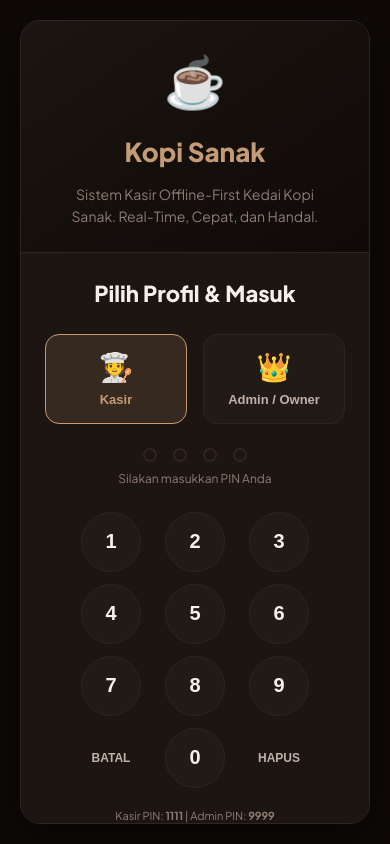
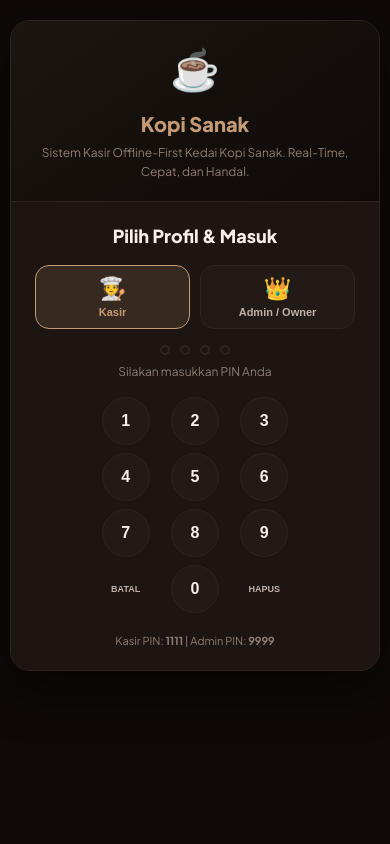
Before and after one commit to Wahyu-07/kasir-kedai-kopi, a React (Vite) app: page / in a window 390 px wide. Built offline with nearby package versions, Linux system fonts and the light colour scheme.

Commit message:
feat: hapus pajak PB1, tambah metode bayar QRIS, dan rapikan responsivitas mobile & tablet

```diff
--- a/src/App.jsx
+++ b/src/App.jsx
@@ -298,7 +298,7 @@ export default function App() {
                   cart.reduce((acc, cartItem) => {
                     const item = menuItems.find(m => m.id === cartItem.menuId);
                     return acc + (item ? item.price * cartItem.quantity : 0);
-                  }, 0) * 1.1
+                  }, 0)
                 )
               )}
             </span>
--- a/src/components/CartPanel.jsx
+++ b/src/components/CartPanel.jsx
@@ -19,6 +19,7 @@ export default function CartPanel({
   const [isPaymentModalOpen, setIsPaymentModalOpen] = useState(false);
   const [cashAmount, setCashAmount] = useState('');
   const [receiptTx, setReceiptTx] = useState(null); // Menyimpan tx untuk struk setelah sukses bayar
+  const [paymentMethod, setPaymentMethod] = useState('tunai'); // 'tunai' | 'qris'
 
   // Hitung subtotal
   const subtotal = cart.reduce((acc, cartItem) => {
@@ -26,9 +27,9 @@ export default function CartPanel({
     return acc + (item ? item.price * cartItem.quantity : 0);
   }, 0);
 
-  // Pajak PB1 (10% makanan & minuman)
-  const tax = Math.round(subtotal * 0.1);
-  const total = subtotal + tax;
+  // Opsi A: Pajak PB1 Dihapus
+  const tax = 0;
+  const total = subtotal;
 
   // Nilai kembalian
   const parsedCash = parseFloat(cashAmount) || 0;
@@ -46,6 +47,7 @@ export default function CartPanel({
   // Reset form pembayaran
   const openPaymentModal = () => {
     setCashAmount('');
+    setPaymentMethod('tunai');
     setIsPaymentModalOpen(true);
   };
 
@@ -54,7 +56,11 @@ export default function CartPanel({
   };
 
   const handlePaymentConfirm = () => {
-    if (change < 0) return;
+    const isQris = paymentMethod === 'qris';
+    const finalCash = isQris ? total : parsedCash;
+    const finalChange = isQris ? 0 : change;
+
+    if (!isQris && finalChange < 0) return;
 
     // Susun objek transaksi
     const items = cart.map(cartItem => {
@@ -74,10 +80,11 @@ export default function CartPanel({
       tableId: orderType === 'dine-in' ? selectedTable?.id : null,
       items,
       subtotal,
-      tax,
+      tax: 0,
       total,
-      cash: parsedCash,
-      change
+      cash: finalCash,
+      change: finalChange,
+      paymentMethod
     };
 
     const savedTx = checkoutTransaction(tx);
@@ -206,14 +213,6 @@ export default function CartPanel({
       {/* Ringkasan & Tombol Bayar */}
       {cart.length > 0 && (
         <div className="cart-summary">
-          <div className="summary-row">
-            <span>Subtotal</span>
-            <span>{formatRupiah(subtotal)}</span>
-          </div>
-          <div className="summary-row">
-            <span>Pajak (PB1 10%)</span>
-            <span>{formatRupiah(tax)}</span>
-          </div>
           <div className="summary-row total">
             <span>Total Tagihan</span>
             <span>{formatRupiah(total)}</span>
@@ -264,11 +263,75 @@ export default function CartPanel({
               </button>
             </div>
             <div className="modal-body">
-              <div className="summary-row" style={{ fontSize: '16px', fontWeight: 'bold' }}>
+              {/* Selector Metode Pembayaran */}
+              <div style={{ display: 'flex', gap: '10px', marginBottom: '20px', borderBottom: '1px solid var(--border-color)', paddingBottom: '12px' }}>
+                <button
+                  type="button"
+                  className={`btn ${paymentMethod === 'tunai' ? 'btn-primary' : 'btn-secondary'}`}
+                  style={{ flex: 1, padding: '10px', fontWeight: 'bold' }}
+                  onClick={() => setPaymentMethod('tunai')}
+                >
+                  💵 Tunai (Cash)
+                </button>
+                <button
+                  type="button"
+                  className={`btn ${paymentMethod === 'qris' ? 'btn-primary' : 'btn-secondary'}`}
+                  style={{ flex: 1, padding: '10px', fontWeight: 'bold' }}
+                  onClick={() => setPaymentMethod('qris')}
+                >
+                  📱 QRIS
+                </button>
+              </div>
+
+              <div className="summary-row" style={{ fontSize: '16px', fontWeight: 'bold', marginBottom: '16px' }}>
                 <span>Total Belanja:</span>
                 <span className="text-primary">{formatRupiah(total)}</span>
               </div>
 
+              {paymentMethod === 'qris' ? (
+                <div className="qris-payment-container" style={{ display: 'flex', flexDirection: 'column', alignItems: 'center', padding: '16px', background: '#fff', borderRadius: '12px', border: '2px dashed var(--accent-coffee)', color: '#333', marginBottom: '10px' }}>
+                  {/* QRIS Standardized header */}
+                  <div style={{ display: 'flex', flexDirection: 'column', alignItems: 'center', width: '100%', borderBottom: '1px solid #ddd', paddingBottom: '8px', marginBottom: '12px' }}>
+                    <div style={{ display: 'flex', gap: '4px', alignItems: 'center', fontWeight: '900', fontSize: '18px', color: '#111' }}>
+                      <span style={{ color: '#E1251B' }}>Q</span>
+                      <span style={{ color: '#0054A6' }}>R</span>
+                      <span style={{ color: '#F8A11B' }}>I</span>
+                      <span style={{ color: '#00A651' }}>S</span>
+                    </div>
+                    <div style={{ fontSize: '9px', color: '#666', letterSpacing: '1px', fontWeight: 'bold' }}>BARCODE PEMBAYARAN NASIONAL</div>
+                  </div>
+
+                  <div style={{ fontWeight: 'bold', fontSize: '15px', marginBottom: '4px', color: '#111' }}>KOPI SANAK</div>
+                  <div style={{ fontSize: '11px', color: '#666', marginBottom: '12px' }}>NMID: ID20260629007</div>
+
+                  {/* Mock QR Code */}
+                  <div style={{ background: '#f5f5f5', padding: '10px', borderRadius: '8px', border: '1px solid #eee', width: '140px', height: '140px', display: 'flex', alignItems: 'center', justifyContent: 'center', marginBottom: '12px' }}>
+                    <img
+                      src="https://api.qrserver.com/v1/create-qr-code/?size=130x130&data=https://kopisanak-qris-payment-mock"
+                      alt="QRIS Mock"
+                      style={{ width: '100%', height: '100%' }}
+                      onError={(e) => {
+                        e.target.style.display = 'none';
+                        e.target.parentNode.innerHTML = '<div style="font-size: 50px;">📲</div>';
+                      }}
+                    />
+                  </div>
+
+                  <div style={{ fontSize: '15px', fontWeight: '800', color: 'var(--accent-coffee)', margin: '4px 0' }}>
+                    TOTAL: {formatRupiah(total)}
+                  </div>
+
+                  <button
+                    type="button"
+                    className="btn btn-primary"
+                    style={{ width: '100%', marginTop: '14px' }}
+                    onClick={handlePaymentConfirm}
+                  >
+                    Konfirmasi Bayar Sukses (QRIS)
+                  </button>
+                </div>
+              ) : (
+                <>
                   {/* Input Uang Tunai */}
                   <div className="payment-amount-row">
                     <label>Uang Tunai Diterima</label>
@@ -308,6 +371,8 @@ export default function CartPanel({
                   >
                     Konfirmasi Pembayaran
                   </button>
+                </>
+              )}
             </div>
           </div>
         </div>
@@ -343,19 +408,17 @@ export default function CartPanel({
               </div>
 
               <div className="receipt-totals">
-                <div className="receipt-total-row">
-                  <span>Subtotal</span>
-                  <span>{formatRupiah(receiptTx.subtotal)}</span>
-                </div>
-                <div className="receipt-total-row">
-                  <span>Pajak (PB1 10%)</span>
-                  <span>{formatRupiah(receiptTx.tax)}</span>
-                </div>
                 <div className="receipt-total-row grand-total">
                   <span>TOTAL</span>
                   <span>{formatRupiah(receiptTx.total)}</span>
                 </div>
                 <div className="receipt-divider"></div>
+                <div className="receipt-total-row">
+                  <span>Metode Bayar</span>
+                  <span style={{ fontWeight: 'bold' }}>{receiptTx.paymentMethod === 'qris' ? 'QRIS' : 'Tunai (Cash)'}</span>
+                </div>
+                {receiptTx.paymentMethod !== 'qris' && (
+                  <>
                     <div className="receipt-total-row">
                       <span>Uang Tunai</span>
                       <span>{formatRupiah(receiptTx.cash)}</span>
@@ -364,6 +427,8 @@ export default function CartPanel({
                       <span>Kembalian</span>
                       <span>{formatRupiah(receiptTx.change)}</span>
                     </div>
+                  </>
+                )}
               </div>
 
               <div className="receipt-footer">
--- a/src/index.css
+++ b/src/index.css
@@ -1119,30 +1119,7 @@ body {
   to { opacity: 1; }
 }
 
-/* Media query for portrait mode or smaller tablets */
-@media (max-width: 900px) {
-  .main-content {
-    flex-direction: column;
-    overflow-y: auto;
-    height: auto;
-  }
-  .left-panel {
-    flex: none;
-    height: 50vh;
-    border-right: none;
-    border-bottom: 1px solid var(--border-color);
-  }
-  .right-panel {
-    flex: none;
-    height: 50vh;
-  }
-  .admin-dashboard-cards {
-    grid-template-columns: 1fr;
-  }
-  .admin-sections-grid {
-    grid-template-columns: 1fr;
-  }
-}
+
 
 /* Print CSS - hides everything except the receipt simulator when printing */
 @media print {
@@ -1441,39 +1418,82 @@ body {
 }
 
 @media (max-width: 768px) {
+  /* Halaman Login (PIN Pad) Responsif HP */
+  .login-container {
+    height: auto;
+    min-height: 100vh;
+    overflow-y: auto;
+    padding: 10px;
+    align-items: flex-start;
+    justify-content: center;
+  }
   .login-card {
     flex-direction: column;
-    max-height: 100%;
+    max-height: none;
     height: auto;
+    margin: 10px 0;
   }
   .login-left {
-    padding: 24px;
+    padding: 20px;
     border-right: none;
     border-bottom: 1px solid var(--border-color);
   }
   .login-logo {
-    font-size: 50px;
-    margin-bottom: 12px;
+    font-size: 40px;
+    margin-bottom: 8px;
+  }
+  .login-tagline {
+    font-size: 20px;
+    margin-bottom: 4px;
+  }
+  .login-desc {
+    font-size: 12px;
+    max-width: 100%;
   }
   .login-right {
-    padding: 24px;
-  }
-}
-
-/* ==========================================
-   STYLING MOBILE RESPONSIVE & FLOATING CART
-   ========================================== */
-
-.mobile-close-btn {
-  display: none !important;
-}
-
-@keyframes slideUp {
-  from { transform: translateY(100px); opacity: 0; }
-  to { transform: translateY(0); opacity: 1; }
-}
-
-@media (max-width: 768px) {
+    padding: 20px 16px;
+  }
+  .login-title {
+    font-size: 18px;
+    margin-bottom: 16px;
+  }
+  .user-select-row {
+    margin-bottom: 16px;
+    gap: 10px;
+  }
+  .user-btn {
+    padding: 10px;
+    gap: 4px;
+  }
+  .user-btn-icon {
+    font-size: 22px;
+  }
+  .user-btn-name {
+    font-size: 11px;
+  }
+  .pin-display-container {
+    margin-bottom: 16px;
+  }
+  .pin-dots {
+    gap: 10px;
+  }
+  .pin-dot {
+    width: 10px;
+    height: 10px;
+  }
+  .pin-keypad {
+    gap: 8px;
+    width: 200px;
+  }
+  .pin-key {
+    width: 48px;
+    height: 48px;
+    font-size: 16px;
+  }
+  .pin-key.special {
+    font-size: 9px;
+  }
+
   /* Tampilkan tombol tutup silang di keranjang belanja */
   .mobile-close-btn {
     display: flex !important;
@@ -1501,7 +1521,8 @@ body {
     bottom: 0;
     left: 0;
     width: 100%;
-    height: 85vh;
+    height: 80dvh !important;
+    max-height: 80dvh !important;
     background-color: var(--bg-secondary);
     border-top: 2px solid var(--border-color);
     border-left: none;
@@ -1510,10 +1531,23 @@ body {
     transform: translateY(100%);
     transition: transform 0.35s cubic-bezier(0.4, 0, 0.2, 1);
     box-shadow: 0 -10px 40px rgba(0, 0, 0, 0.6);
+    display: flex !important;
+    flex-direction: column !important;
+    box-sizing: border-box;
   }
 
   .right-panel.mobile-open {
     transform: translateY(0);
+  }
+
+  .cart-items {
+    flex: 1 !important;
+    overflow-y: auto !important;
+  }
+
+  .cart-summary {
+    padding-bottom: calc(24px + env(safe-area-inset-bottom, 0px)) !important;
+    flex-shrink: 0 !important;
   }
 
   /* Floating Cart Bar (Bar Keranjang Melayang) */
```
Lines whose indentation alone changed are shown as unchanged.
